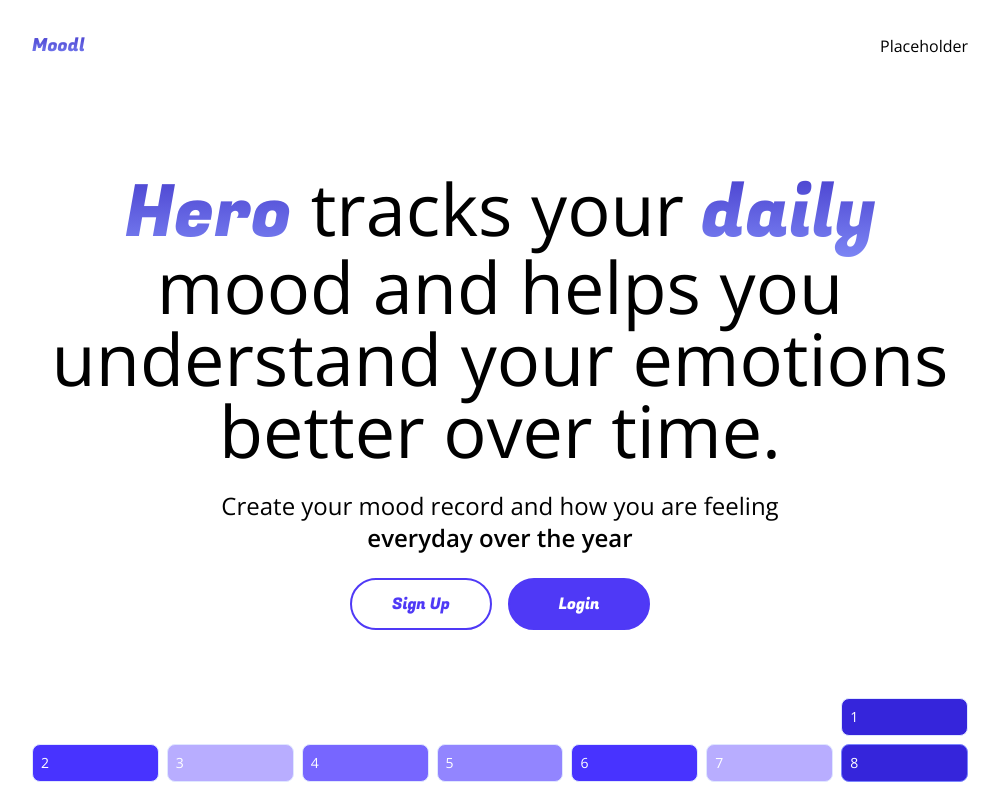
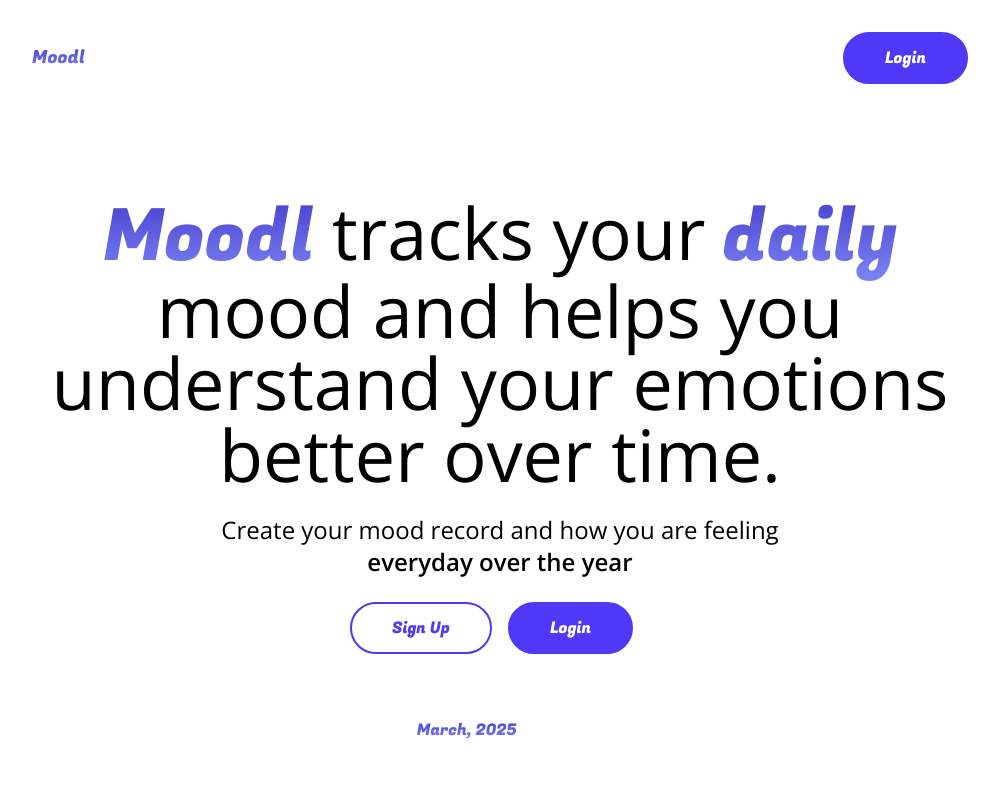
Before and after one commit to Ahmad-Imam/Moodl, a Next.js app in the folder moodle/: page / in a window 1280 px wide. Shown: the top 788 px of the page, without its empty margins (140-1139 px from the left). Built offline with nearby package versions, Linux system fonts and the light colour scheme; no server answers.

Commit message:
primary functions works with streak

```diff
--- a/moodle/app/layout.js
+++ b/moodle/app/layout.js
@@ -13,6 +13,11 @@ export const metadata = {
   title: "Moodle",
   description: "Mood tracker application",
 };
+
+import { config } from "@fortawesome/fontawesome-svg-core";
+import "@fortawesome/fontawesome-svg-core/styles.css";
+import Logout from "@/components/Logout";
+config.autoAddCss = false;
 
 const open = Open_Sans({ subsets: ["latin"] });
 const fugaz = Fugaz_One({ subsets: ["latin"], weight: ["400"] });
@@ -30,12 +35,14 @@ export default function RootLayout({ children }) {
             >
               <Link href="/">Moodl</Link>
             </h1>
-            <div className="flex items-center justify-between">Placeholder</div>
+            <div className="flex items-center justify-between">
+              <Logout />
+            </div>
           </header>
           {children}
           <footer className="p-4 sm:p-8 grid place-items-center">
             <p className={`${fugaz.className} text-indigo-600`}>
-              Created with{" "}
+              Created with Next.js
             </p>
           </footer>
         </body>
--- a/moodle/components/Button.js
+++ b/moodle/components/Button.js
@@ -3,13 +3,14 @@ import React from "react";
 const fugaz = Fugaz_One({ subsets: ["latin"], weight: ["400"] });
 
 export default function Button(props) {
-  const { text, dark, full, handleClick } = props;
+  const { text, dark, full, handleClick, ...rest } = props;
   const color = dark ? "bg-indigo-600 text-white" : "text-indigo-600 bg-white";
   const width = full ? "grid place-items-center w-full" : "w-auto";
   return (
     <button
       onClick={handleClick}
       className={`${color} rounded-full overflow-hidden border-2 border-solid border-indigo-600 hover:opacity-90 text-blue-300 ${width}`}
+      {...rest}
     >
       <p
         className={`${fugaz.className} px-6 sm:px-10 whitespace-nowrap py-2 sm:py-3`}
--- a/moodle/components/Calender.js
+++ b/moodle/components/Calender.js
@@ -1,5 +1,11 @@
 "use client";
 import { baseRating, gradients } from "@/utils";
+import {
+  faCircleChevronLeft,
+  faCircleChevronRight,
+} from "@fortawesome/free-solid-svg-icons";
+import { FontAwesomeIcon } from "@fortawesome/react-fontawesome";
+import { Fugaz_One } from "next/font/google";
 import React, { useState } from "react";
 
 const months = {
@@ -11,11 +17,12 @@ const months = {
   June: "Jun",
   July: "Jul",
   August: "Aug",
-  September: "Sep",
+  September: "Sept",
   October: "Oct",
   November: "Nov",
   December: "Dec",
 };
+const monthsArr = Object.keys(months);
 const now = new Date();
 const dayList = [
   "Sunday",
@@ -27,39 +34,88 @@ const dayList = [
   "Saturday",
 ];
 
-export default function Calender(props) {
-  const { demo, handleSetMood, data } = props;
+const fugaz = Fugaz_One({ subsets: ["latin"], weight: ["400"] });
+
+export default function Calendar(props) {
+  const { demo, completeData, handleSetMood } = props;
   const now = new Date();
   const currMonth = now.getMonth();
-  const [selectedMonth, setSelectedMonth] = useState(
+  const [selectedMonth, setSelectMonth] = useState(
     Object.keys(months)[currMonth]
   );
   const [selectedYear, setSelectedYear] = useState(now.getFullYear());
+
+  const numericMonth = monthsArr.indexOf(selectedMonth);
+  const data = completeData?.[selectedYear]?.[numericMonth] || {};
+
+  function handleIncrementMonth(val) {
+    if (numericMonth + val < 0) {
+      setSelectedYear((curr) => curr - 1);
+      setSelectMonth(monthsArr[monthsArr.length - 1]);
+    } else if (numericMonth + val > 11) {
+      setSelectedYear((curr) => curr + 1);
+      setSelectMonth(monthsArr[0]);
+    } else {
+      setSelectMonth(monthsArr[numericMonth + val]);
+    }
+  }
 
   const monthNow = new Date(
     selectedYear,
     Object.keys(months).indexOf(selectedMonth),
     1
   );
+  const firstDayOfMonth = monthNow.getDay();
+  // const daysInMonth = new Date(
+  //   selectedYear,
+  //   Object.keys(selectedMonth).indexOf(selectedMonth) + 1,
+  //   0
+  // ).getDate();
+  const daysInMonth = new Date(selectedYear, numericMonth + 1, 0).getDate();
 
-  const firstDayOfMonth = monthNow.getDay();
-  const daysInMonth = new Date(
-    selectedYear,
-    Object.keys(months).indexOf(selectedMonth) + 1,
-    0
-  ).getDate();
   const daysToDisplay = firstDayOfMonth + daysInMonth;
 
+  console.log("daysToDisplay");
+  console.log(daysToDisplay);
+
   const numRows = Math.floor(daysToDisplay / 7) + (daysToDisplay % 7 ? 1 : 0);
-  // console.log(numRows);
-
-  function handleIncrementMonth(val) {}
 
   return (
+    <div className="flex flex-col gap-4 pt-10">
+      <div className="grid grid-cols-5 self-center items-center">
+        {!demo && (
+          <button
+            onClick={() => {
+              handleIncrementMonth(-1);
+            }}
+            className="mr-auto text-indigo-400 text-lg sm:text-xl duration-200 hover:opacity-60 pr-5"
+          >
+            <FontAwesomeIcon icon={faCircleChevronLeft} className="fa-fw" />
+          </button>
+        )}
+        <p
+          className={
+            "text-center col-span-3 capitalized whitespace-nowrap textGradient " +
+            fugaz.className
+          }
+        >
+          {selectedMonth}, {selectedYear}
+        </p>
+        {!demo && (
+          <button
+            onClick={() => {
+              handleIncrementMonth(+1);
+            }}
+            className="ml-auto text-indigo-400 text-lg sm:text-xl duration-200 hover:opacity-60 pl-5"
+          >
+            <FontAwesomeIcon icon={faCircleChevronRight} className="fa-fw" />
+          </button>
+        )}
+      </div>
       <div className="flex flex-col overflow-hidden gap-1 py-4 sm:py-6 md:py-10">
         {[...Array(numRows).keys()].map((row, rowIndex) => {
           return (
-          <div key={rowIndex} className="grid grid-cols-7 gap-2">
+            <div key={rowIndex} className="grid grid-cols-7 gap-1">
               {dayList.map((dayOfWeek, dayOfWeekIndex) => {
                 let dayIndex =
                   rowIndex * 7 + dayOfWeekIndex - (firstDayOfMonth - 1);
@@ -87,7 +143,7 @@ export default function Calender(props) {
                   <div
                     style={{ background: color }}
                     className={
-                    "text-xs sm:text-sm border border-solid p-2 mt-1 flex items-center gap-2 justify-between rounded-lg " +
+                      "text-xs sm:text-sm border border-solid p-2 flex items-center gap-2 justify-between rounded-lg " +
                       (isToday ? " border-indigo-400" : " border-indigo-100") +
                       (color === "white" ? " text-indigo-400" : " text-white")
                     }
@@ -101,5 +157,6 @@ export default function Calender(props) {
           );
         })}
       </div>
+    </div>
   );
 }
--- a/moodle/components/Dashboard.js
+++ b/moodle/components/Dashboard.js
@@ -10,12 +10,150 @@ import Loading from "./Loading";
 import { useAuth } from "@/hooks/useAuth";
 
 const fugaz = Fugaz_One({ subsets: ["latin"], weight: ["400"] });
+
 export default function Dashboard() {
+  const { currentUser, userDataObj, setUserDataObj, loading } = useAuth();
+  const [moodData, setMoodData] = useState({});
+  const now = new Date();
+  console.log("dash re rednered");
+  // console.log(userDataObj);
+  // console.log(moodData);
+
+  function getDailyStreak() {
+    let streak = 0;
+    const date = new Date(now);
+
+    // If there's no entry for today, move to yesterday.
+    if (
+      !(
+        moodData[date.getFullYear()] &&
+        moodData[date.getFullYear()][date.getMonth()] &&
+        moodData[date.getFullYear()][date.getMonth()][date.getDate()] != null
+      )
+    ) {
+      date.setDate(date.getDate() - 1);
+    }
+
+    // Count consecutive days with a mood entry
+    while (true) {
+      const year = date.getFullYear();
+      const month = date.getMonth();
+      const day = date.getDate();
+
+      if (
+        moodData[year] &&
+        moodData[year][month] &&
+        moodData[year][month][day] != null
+      ) {
+        streak++;
+        date.setDate(date.getDate() - 1);
+      } else {
+        break;
+      }
+    }
+    return streak;
+  }
+
+  function getCurrentMonthlyAverageMood() {
+    const year = now.getFullYear();
+    const month = now.getMonth();
+    let totalDays = 0;
+    let sumMoods = 0;
+
+    if (moodData[year] && moodData[year][month]) {
+      for (let day in moodData[year][month]) {
+        sumMoods += moodData[year][month][day];
+        totalDays++;
+      }
+    }
+    const monthly_average =
+      totalDays > 0 ? (sumMoods / totalDays).toFixed(2) : 0;
+    return { monthly_average };
+  }
+
+  function countValues() {
+    let total_number_of_days = 0;
+    let sum_moods = 0;
+    let average_mood = 0;
+    // console.log("data");
+    // console.log(moodData);
+    // console.log(userDataObj);
+    for (let year in moodData) {
+      for (let month in moodData[year]) {
+        for (let day in moodData[year][month]) {
+          let days_mood = moodData[year][month][day];
+          total_number_of_days++;
+          sum_moods += days_mood;
+        }
+      }
+    }
+
+    average_mood = sum_moods / total_number_of_days;
+    const current_streak = getDailyStreak();
+
+    return {
+      num_days: total_number_of_days,
+      average_mood: average_mood.toFixed(2),
+      current_streak,
+    };
+  }
+  //monthly average mood
+  //highest streak
   const statuses = {
-    num_days: 14,
-    time_remaining: "14:14:26",
-    date: new Date().toDateString(),
+    ...countValues(),
+    ...getCurrentMonthlyAverageMood(),
+    time_remaining: `${23 - now.getHours()}H ${60 - now.getMinutes()}M`,
   };
+
+  async function handleSetMood(newMood) {
+    const day = now.getDate();
+    const month = now.getMonth();
+    const year = now.getFullYear();
+
+    try {
+      const newData = { ...userDataObj.mood };
+      // const newData = JSON.parse(JSON.stringify(userDataObj || {}));
+
+      if (!newData?.[year]) {
+        newData[year] = {};
+      }
+      if (!newData?.[year]?.[month]) {
+        newData[year][month] = {};
+      }
+
+      newData[year][month][day] = newMood;
+      console.log("newData");
+
+      const dailyStreak = getDailyStreak();
+      console.log(dailyStreak);
+      console.log(userDataObj.streak);
+
+      const newStreak =
+        dailyStreak > userDataObj.streak ? dailyStreak : userDataObj.streak;
+
+      console.log("newStreak");
+      setMoodData(newData);
+      setUserDataObj({ ...userDataObj, mood: newData, streak: newStreak });
+
+      const docRef = doc(db, "users", currentUser.uid);
+      await setDoc(
+        docRef,
+        {
+          mood: {
+            [year]: {
+              [month]: {
+                [day]: newMood,
+              },
+            },
+          },
+          streak: newStreak,
+        },
+        { merge: true }
+      );
+    } catch (err) {
+      console.log("Failed to set data: ", err.message);
+    }
+  }
 
   const moods = {
     normal: "🙂",
@@ -26,73 +164,11 @@ export default function Dashboard() {
     depressed: "😢",
   };
 
-  const { currentUser, userDataObj, setUserDataObj, loading, getAllUsers } =
-    useAuth();
-  const [data, setData] = useState({});
-
-  function countValues() {
-    let total_number_of_days = 0;
-    let sum_moods = 0;
-    for (let year in data) {
-      for (let month in data[year]) {
-        for (let day in data[year][month]) {
-          let days_mood = data[year][month][day];
-          total_number_of_days++;
-          sum_moods += days_mood;
-        }
-      }
-    }
-    return {
-      num_days: total_number_of_days,
-      average_mood: sum_moods / total_number_of_days,
-    };
-  }
-
-  async function handleSetMood(mood) {
-    const now = new Date();
-    let day = now.getDate();
-    let month = now.getMonth();
-    let year = now.getFullYear();
-    try {
-      const newData = { ...userDataObj };
-
-      if (!newData[year]) {
-        newData[year] = {};
-      }
-      if (!newData[year][month]) {
-        newData[year][month] = {};
-      }
-
-      newData[year][month][day] = mood;
-
-      setData(newData);
-      setUserDataObj(newData);
-      const docRef = doc(db, "users", currentUser.uid);
-      console.log("docRef");
-      console.log(docRef);
-      const res = await setDoc(
-        docRef,
-        {
-          [year]: {
-            [month]: {
-              [day]: mood,
-            },
-          },
-        },
-        { merge: true }
-      );
-    } catch (err) {
-      console.log(err.message);
-    }
-  }
-
   useEffect(() => {
     if (!currentUser || !userDataObj) {
       return;
     }
-    setData(userDataObj);
-
-    console.log(userDataObj);
+    setMoodData(userDataObj?.mood);
   }, [currentUser, userDataObj]);
 
   if (loading) {
@@ -102,11 +178,11 @@ export default function Dashboard() {
   if (!currentUser) {
     return <Login />;
   }
-  console.log("currentUser");
-  console.log(currentUser);
+
+  // console.log("currentUser");
+  // console.log(currentUser);
   return (
     <div className="flex flex-col flex-1 gap-8 sm:gap-12 md:gap-16">
-      <button onClick={getAllUsers}>Testingssssssssssssss</button>
       <div className="grid grid-cols-1 sm:grid-cols-3 gap-2">
         {Object.keys(statuses).map((status, index) => {
           return (
@@ -119,6 +195,7 @@ export default function Dashboard() {
               </h3>
               <p className={`${fugaz.className} text-indigo-700`}>
                 {statuses[status]}
+                {status === "num_days" ? " 🔥" : ""}
               </p>
             </div>
           );
@@ -151,7 +228,7 @@ export default function Dashboard() {
           );
         })}
       </div>
-      <Calender data={data} handleSetMood={handleSetMood} />
+      <Calender completeData={moodData} handleSetMood={handleSetMood} />
     </div>
   );
 }
--- a/moodle/components/Hero.js
+++ b/moodle/components/Hero.js
@@ -3,13 +3,14 @@ import React from "react";
 import Button from "./Button";
 import Calender from "./Calender";
 import Link from "next/link";
+import HomeAction from "./HomeAction";
 const fugaz = Fugaz_One({ subsets: ["latin"], weight: ["400"] });
 
 export default function Hero() {
   return (
     <div className="py-4 sm:py-14 md:py-12 flex flex-col gap-4 md:gap-6 sm:gap-8">
       <h1 className="text-5xl sm:text-6xl md:text-7xl text-center">
-        <span className={`${fugaz.className} textGradient`}>Hero</span> tracks
+        <span className={`${fugaz.className} textGradient`}>Moodl</span> tracks
         your
         <span className={`${fugaz.className} textGradient`}> daily </span> mood
         and helps you understand your emotions better over time.
@@ -19,12 +20,7 @@ export default function Hero() {
         <span className="font-semibold"> everyday over the year</span>
       </p>
 
-      <div className="grid grid-cols-2 gap-4 w-fit mx-auto">
-        <Link href={"/dashboard"}>
-          <Button text="Sign Up" />
-        </Link>
-        <Button text="Login" dark={true} />
-      </div>
+      <HomeAction />
       <Calender demo />
     </div>
   );
--- /dev/null
+++ b/moodle/components/HomeAction.js
@@ -0,0 +1,30 @@
+"use client";
+import Link from "next/link";
+import React from "react";
+import Button from "./Button";
+import { useAuth } from "@/hooks/useAuth";
+
+export default function HomeAction() {
+  const { currentUser } = useAuth();
+
+  if (currentUser) {
+    return (
+      <div className="max-w-[600px] mx-auto w-full">
+        <Link href={"/dashboard"}>
+          <Button dark full text="Go to dashboard" />
+        </Link>
+      </div>
+    );
+  }
+
+  return (
+    <div className="grid grid-cols-2 gap-4 w-fit mx-auto">
+      <Link href={"/dashboard"}>
+        <Button text="Sign Up" />
+      </Link>
+      <Link href={"/dashboard"}>
+        <Button text="Login" dark />
+      </Link>
+    </div>
+  );
+}
--- a/moodle/components/Login.js
+++ b/moodle/components/Login.js
@@ -3,6 +3,8 @@ import { Fugaz_One } from "next/font/google";
 import React, { useState } from "react";
 import Button from "./Button";
 import { useAuth } from "@/hooks/useAuth";
+
+import { useRouter } from "next/navigation";
 
 const fugaz = Fugaz_One({ subsets: ["latin"], weight: ["400"] });
 
@@ -12,22 +14,31 @@ export default function Login() {
   const [isRegister, setIsRegister] = useState(true);
   const { signup, login } = useAuth();
   const [authenticating, setAuthenticating] = useState(false);
+  const [formData, setFormData] = useState({
+    email: "",
+    password: "",
+    username: "",
+  });
+  const router = useRouter();
 
-  async function handleSubmit() {
-    if (!email || !password) {
-      alert("Please fill all fields");
-      return;
-    }
+  async function handleSubmit(e) {
+    e.preventDefault();
     setAuthenticating(true);
     console.log("before try");
     try {
       if (isRegister) {
         console.log("in register");
-        await signup(email, password);
+        console.log(formData.email);
+        await signup(formData);
+        // await createUser(formData);
       } else {
         console.log("in login");
-        await login(email, password);
+        console.log(formData);
+        await login(formData.email, formData.password);
       }
+      //set the form data
+
+      console.log("after try");
     } catch (err) {
       console.log(err.message);
     } finally {
@@ -41,16 +52,43 @@ export default function Login() {
         {isRegister ? "Register" : "Login"}
       </h3>
       <p>You are one step away</p>
+      <form
+        className="flex flex-col gap-4 items-center justify-center w-2/4"
+        onSubmit={handleSubmit}
+      >
+        {isRegister && (
           <input
-        onChange={(e) => setEmail(e.target.value)}
+            // onChange={(e) => setEmail(e.target.value)}
+            className="w-full max-w-[400px] mx-auto px-4 py-2 sm:py-3 border-2 border-solid border-indigo-400 rounded-full outline-none focus:border-indigo-700 hover:border-indigo-400 duration-300"
+            placeholder="Username"
+            name="username"
+            value={formData.username}
+            onChange={(e) =>
+              setFormData({ ...formData, [e.target.name]: e.target.value })
+            }
+          />
+        )}
+        <input
+          // onChange={(e) => setEmail(e.target.value)}
           className="w-full max-w-[400px] mx-auto px-4 py-2 sm:py-3 border-2 border-solid border-indigo-400 rounded-full outline-none focus:border-indigo-700 hover:border-indigo-400 duration-300"
           placeholder="Email"
+          type="email"
+          name="email"
+          value={formData.email}
+          onChange={(e) =>
+            setFormData({ ...formData, [e.target.name]: e.target.value })
+          }
         />
         <input
           className="w-full max-w-[400px] mx-auto px-4 py-2 sm:py-3 border-2 border-solid border-indigo-400 rounded-full outline-none focus:border-indigo-700 hover:border-indigo-400 duration-300"
           placeholder="Password"
           type="password"
-        onChange={(e) => setPassword(e.target.value)}
+          name="password"
+          // onChange={(e) => setPassword(e.target.value)}
+          value={formData.password}
+          onChange={(e) =>
+            setFormData({ ...formData, [e.target.name]: e.target.value })
+          }
         />
         <div className="max-w-[400px] w-full mx-auto">
           <Button
@@ -58,15 +96,17 @@ export default function Login() {
             dark={true}
             full
             handleClick={handleSubmit}
+            type="submit"
           />
         </div>
+      </form>
       <p className="text-center">
         {/* Don&#39;t have an account?{" "} */}
         <button
           onClick={() => setIsRegister(!isRegister)}
-          className="text-indigo-600"
+          className="text-indigo-600 underline cursor-pointer"
         >
-          {isRegister ? "Sign up" : "Sign in"}
+          {isRegister ? "Login with an existing account" : "Create an account"}
         </button>
       </p>
     </div>
--- /dev/null
+++ b/moodle/components/Logout.js
@@ -0,0 +1,36 @@
+"use client";
+import React from "react";
+import Button from "./Button";
+
+import { usePathname } from "next/navigation";
+import Link from "next/link";
+import { useAuth } from "@/hooks/useAuth";
+
+export default function Logout() {
+  const { logout, currentUser } = useAuth();
+  const pathname = usePathname();
+
+  // console.log(currentUser);
+  if (!currentUser) {
+    return (
+      <Link href={"/dashboard"}>
+        <Button text="Login" dark />
+      </Link>
+    );
+  }
+
+  //   if (pathname === "/") {
+  //     return (
+  //       <Link href={"/dashboard"}>
+  //         <Button text="Go to dashboard" />
+  //       </Link>
+  //     );
+  //   }
+
+  return (
+    <div className="flex justify-center items-center gap-4">
+      <p className="text-xl font-semibold"> User: {currentUser.email}</p>
+      <Button text="Logout" handleClick={logout} />
+    </div>
+  );
+}
--- a/moodle/package.json
+++ b/moodle/package.json
@@ -9,6 +9,9 @@
     "lint": "next lint"
   },
   "dependencies": {
+    "@fortawesome/fontawesome-svg-core": "^6.7.2",
+    "@fortawesome/free-solid-svg-icons": "^6.7.2",
+    "@fortawesome/react-fontawesome": "^0.2.2",
     "firebase": "^11.4.0",
     "next": "15.2.1",
     "react": "^19.0.0",
```
Also changed, not shown: moodle/app/actions/index.js (added, +52 -0 lines), moodle/components/Loading.js (+6 -1 lines), moodle/providers/AuthProvider.js (+20 -6 lines), 1 other file (tests, documents, lock files or other folders). Lines whose indentation alone changed are shown as unchanged.
